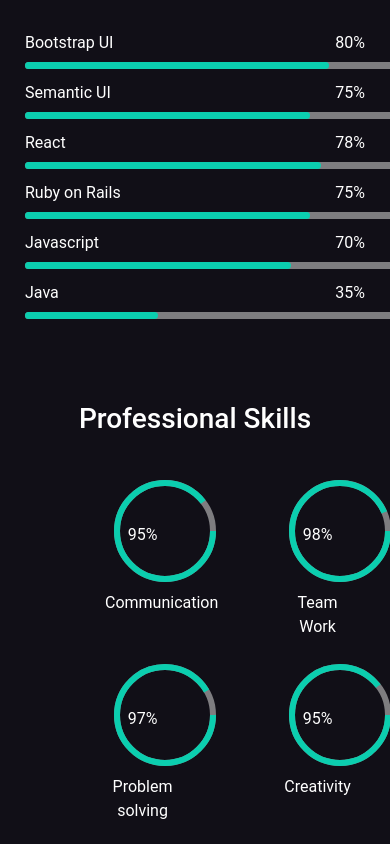
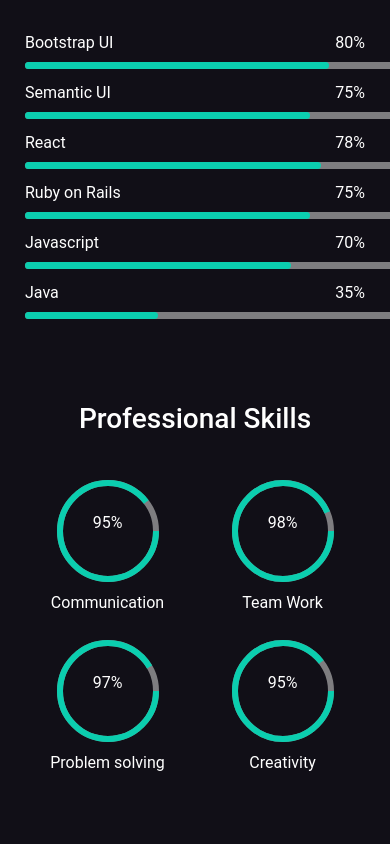
Before and after one commit to MarioR9/PortfolioV3, a React (Create React App) app: page / in a window 390 px wide. Shown: the part 2630-3474 px from the top of the page. After the commit the page ends 3426 px from the top, so only its background shows below. Built offline with nearby package versions, Linux system fonts and the light colour scheme.

Commit message:
professional skills added with responsive

```diff
--- a/src/components/Skills.jsx
+++ b/src/components/Skills.jsx
@@ -61,7 +61,7 @@
                     </Col>
                     <Col className='skills__col1'>
                     <h3>Professional Skills</h3>
-                    <div>
+                    <div className='container2'>
                         <Container>
                             <Row>
                                 <Col className='skills__circles'>
--- a/src/css/Skills.css
+++ b/src/css/Skills.css
@@ -32,10 +32,6 @@
     margin: 30px 0 1px;
     border-radius: 10px;
 }
-.skills__circles {
-    margin-left: 20%;
-    width: 10px;
-}
 .skills__percent{
     position: absolute;
     left: 50%;
@@ -60,13 +56,14 @@
     stroke-dasharray: 240%;
     stroke-dashoffset: 15%;
 }
-
-
 @media screen and (max-width: 768px) {
 
     .skills__col1 {
         margin-top: 20%;
-        text-align: center;
+        color: white;
+    }
+    .skills__col2 {
+        margin-top: 20%;
         color: white;
     }
     .skills__details {
```
